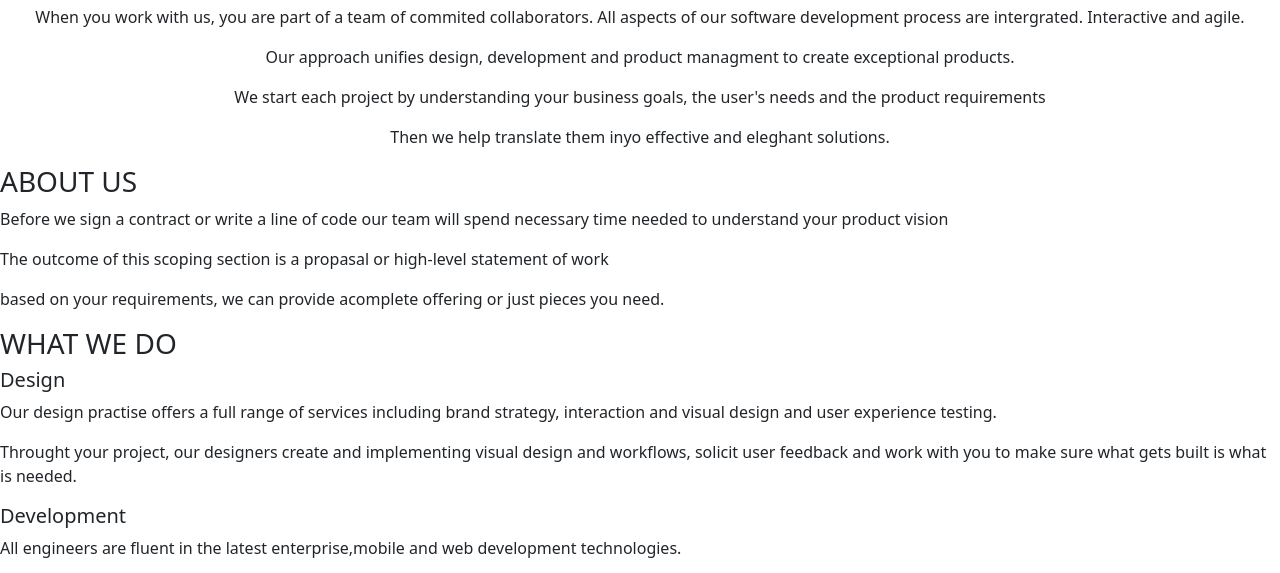
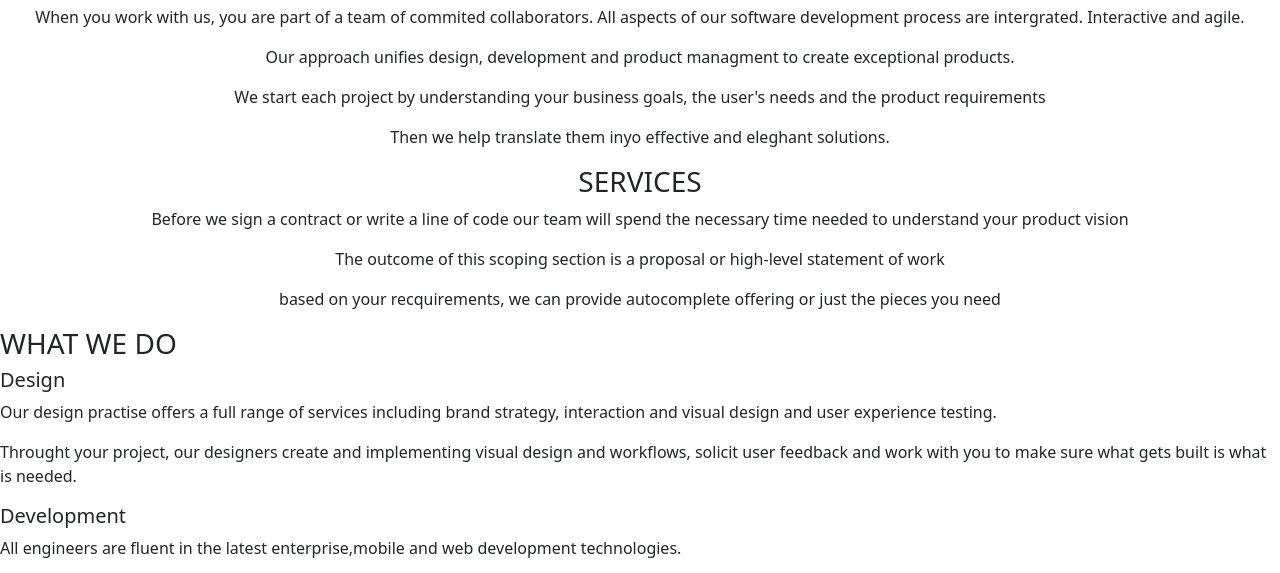
Before and after one commit to J-Kagotho/delani_studio, a plain HTML site: page index.html in a window 1280 px wide. Shown: the part 227-800 px from the top of the page. Drawn offline with nearby package versions, Linux system fonts and the light colour scheme.

Commit message:
add stylying to the service section

```diff
--- a/index.css
+++ b/index.css
@@ -4,3 +4,7 @@
     justify-content: center;
 
 }
+.services{
+    text-align: center;
+
+}
--- a/index.html
+++ b/index.html
@@ -32,10 +32,12 @@
 
     <!--Services-->
     <section>
-        <h3>ABOUT US</h3>
-        <p>Before we sign a contract or write a line of code our team will spend necessary time needed to understand your product vision</p>
-        <p>The outcome of this scoping section is a propasal or high-level statement of work</p>
-        <p>based on your requirements, we can provide acomplete offering or just pieces you need.</p>
+        <div class="services">
+            <h3>SERVICES</h3>
+            <P>Before we sign a contract or write a line of code our team will spend the necessary time needed to understand your product vision</P>
+            <P>The outcome of this scoping section is a proposal or high-level statement of work</P>
+            <P>based on your recquirements, we can provide autocomplete offering or just the pieces you need</P>
+        </div>
     </section>
 
     <!--What we do-->
```
